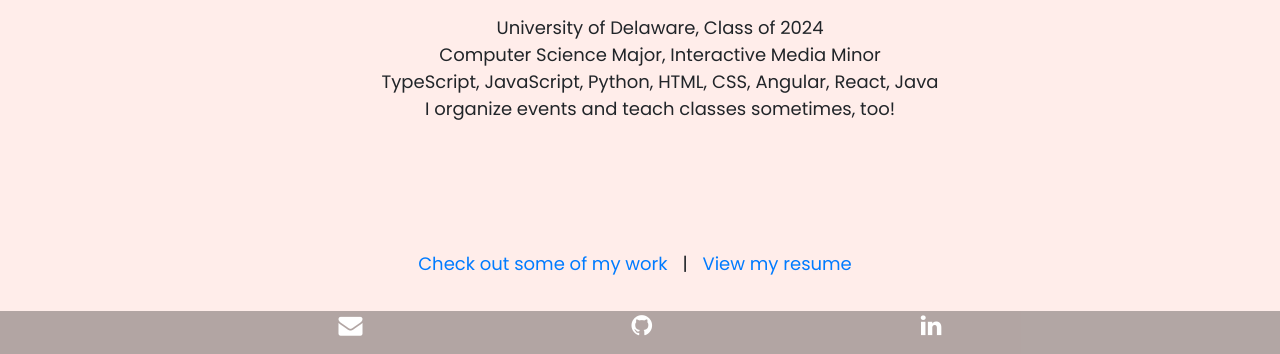
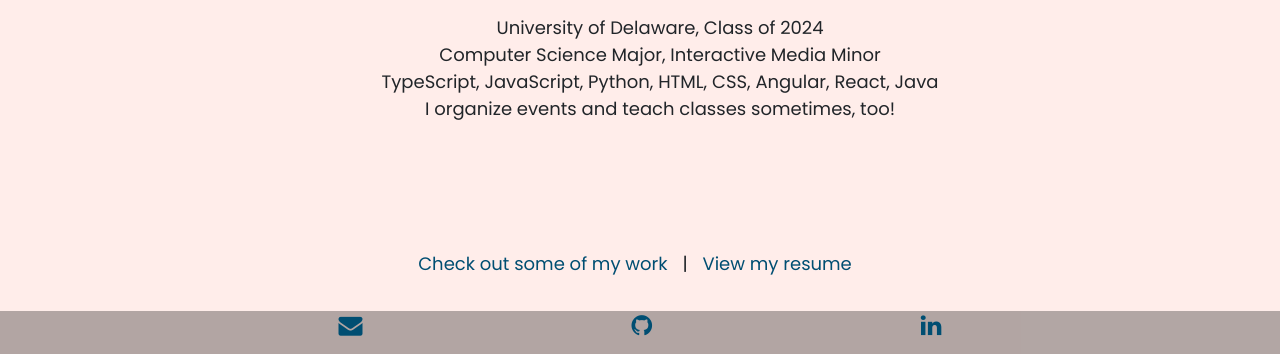
Before and after one commit to faithlovell/faithlovell, a plain HTML site: page index2.html in a window 1280 px wide. Shown: the part 446-800 px from the top of the page. Drawn offline with nearby package versions, Linux system fonts and the light colour scheme.

Commit message:
done home page?

```diff
--- a/css/index.css
+++ b/css/index.css
@@ -16,6 +16,18 @@ body{
 
 ul {
     list-style-type: none;
+}
+
+a:link{
+    color: #004E72;
+}
+
+a:active{
+    color: #527C96;
+}
+
+a:visited{
+    color: #006BAC;
 }
 
 .headshot-img{
```
